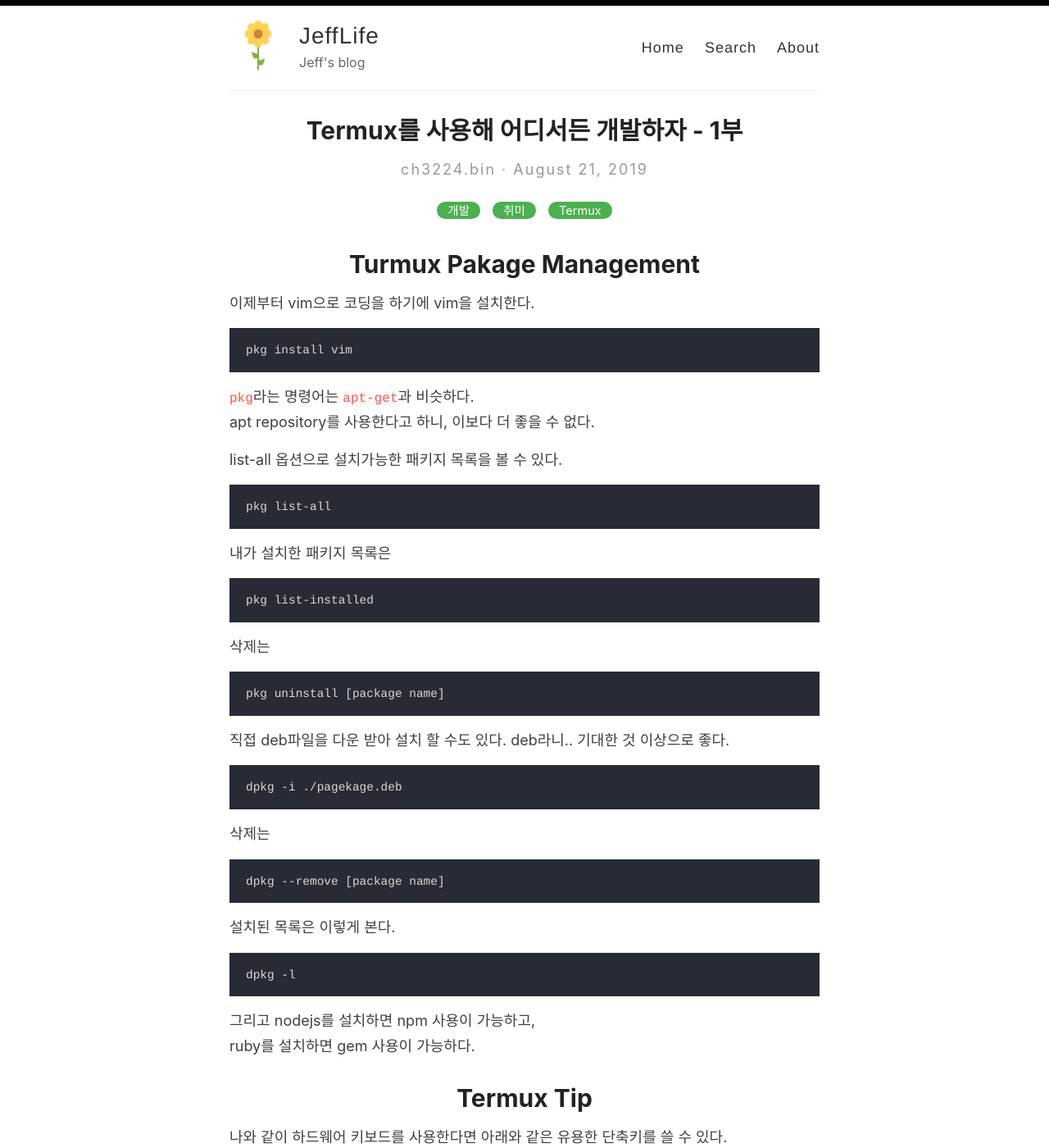
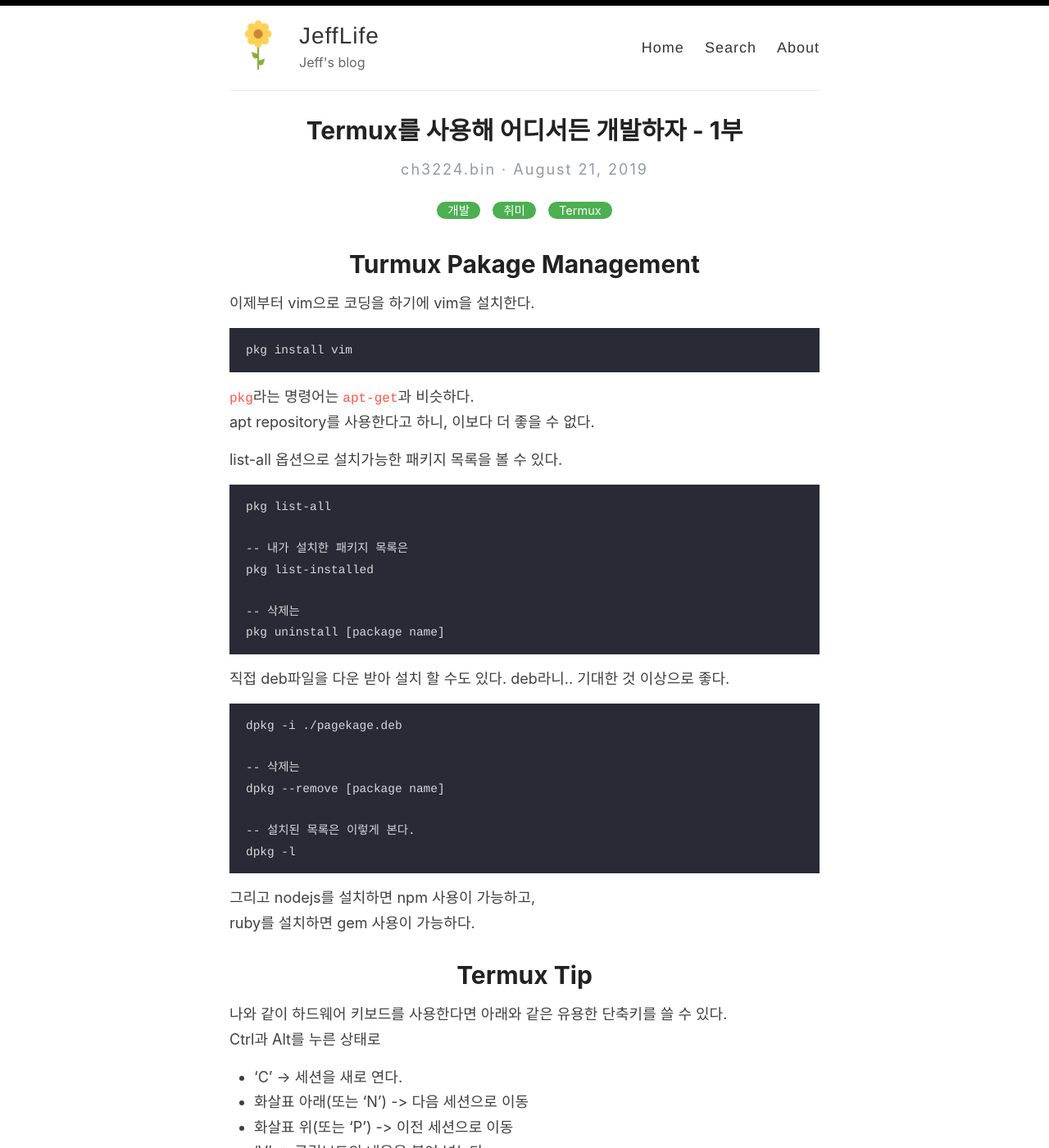
Before and after one commit to ch3224bin/ch3224bin.github.io, a Jekyll site: the page built from _posts/2019-8-21-develop-anywhere-use-termux-2.md, in a window 1280 px wide and 1400 px high. Shown: the whole window at 82% size. Built offline with Jekyll 4.4.1, drawn with Linux system fonts in a browser that asks for light colours; comment, search, counter and statistics services are not loaded; some of the changed text lies outside the part shown.

Commit message:
termux 사용기 1부 작성

````diff
--- a/_posts/2019-8-21-develop-anywhere-use-termux-2.md
+++ b/_posts/2019-8-21-develop-anywhere-use-termux-2.md
@@ -15,13 +15,11 @@ apt repository를 사용한다고 하니, 이보다 더 좋을 수 없다.
 list-all 옵션으로 설치가능한 패키지 목록을 볼 수 있다.
 ```
 pkg list-all
-```
-내가 설치한 패키지 목록은
-```
+
+-- 내가 설치한 패키지 목록은
 pkg list-installed
-```
-삭제는
-```
+
+-- 삭제는
 pkg uninstall [package name]
 ```
 
@@ -29,13 +27,11 @@ pkg uninstall [package name]
 deb라니.. 기대한 것 이상으로 좋다.
 ```
 dpkg -i ./pagekage.deb
-```
-삭제는
-```
+
+-- 삭제는
 dpkg --remove [package name]
-```
-설치된 목록은 이렇게 본다.
-```
+
+-- 설치된 목록은 이렇게 본다.
 dpkg -l
 ```
 
@@ -80,5 +76,7 @@ Plugin 'VundleVim/Vundle.vim'
 
 나는 vue를 사용할 건데, vue에 맞는 syntax highlight가 되어 있지 않다.
 github에 vim plugin [vim-vue](https://github.com/posva/vim-vue) 가 있어 고대로 따라하였다.
-![alt termux vim](images/posts/2019-08-21/termux-vim.jpg)
-[*termux에서 vim으로 vhe파일을 편집하는 화면*]
+![alt termux vim](/images/posts/2019-08-21/termux-vim.jpg)
+[<span style="color: gray;">*termux에서 vim으로 vhe파일을 편집하는 화면*]</span>
+
+이 글도 termux환경에서 작성했다.
````
